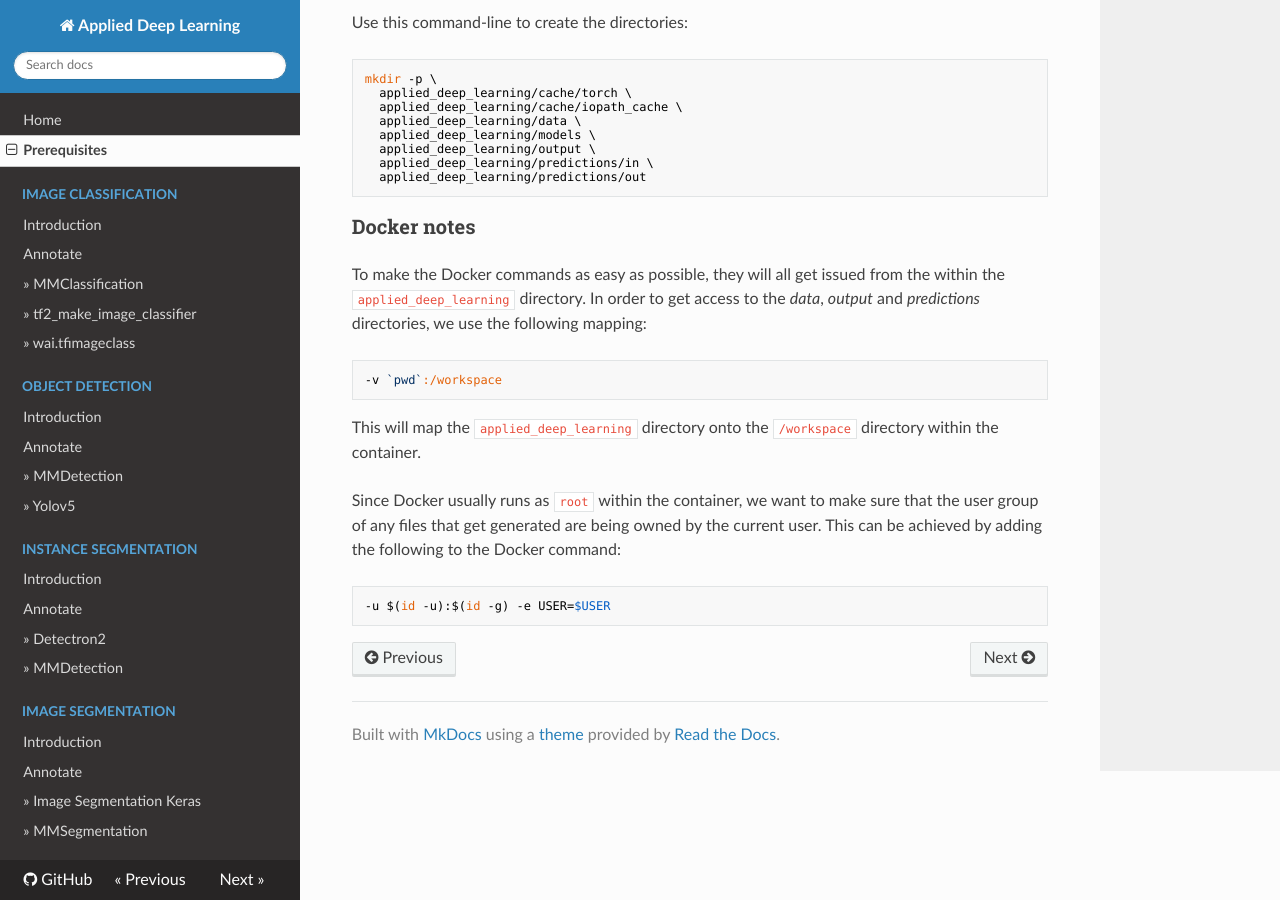
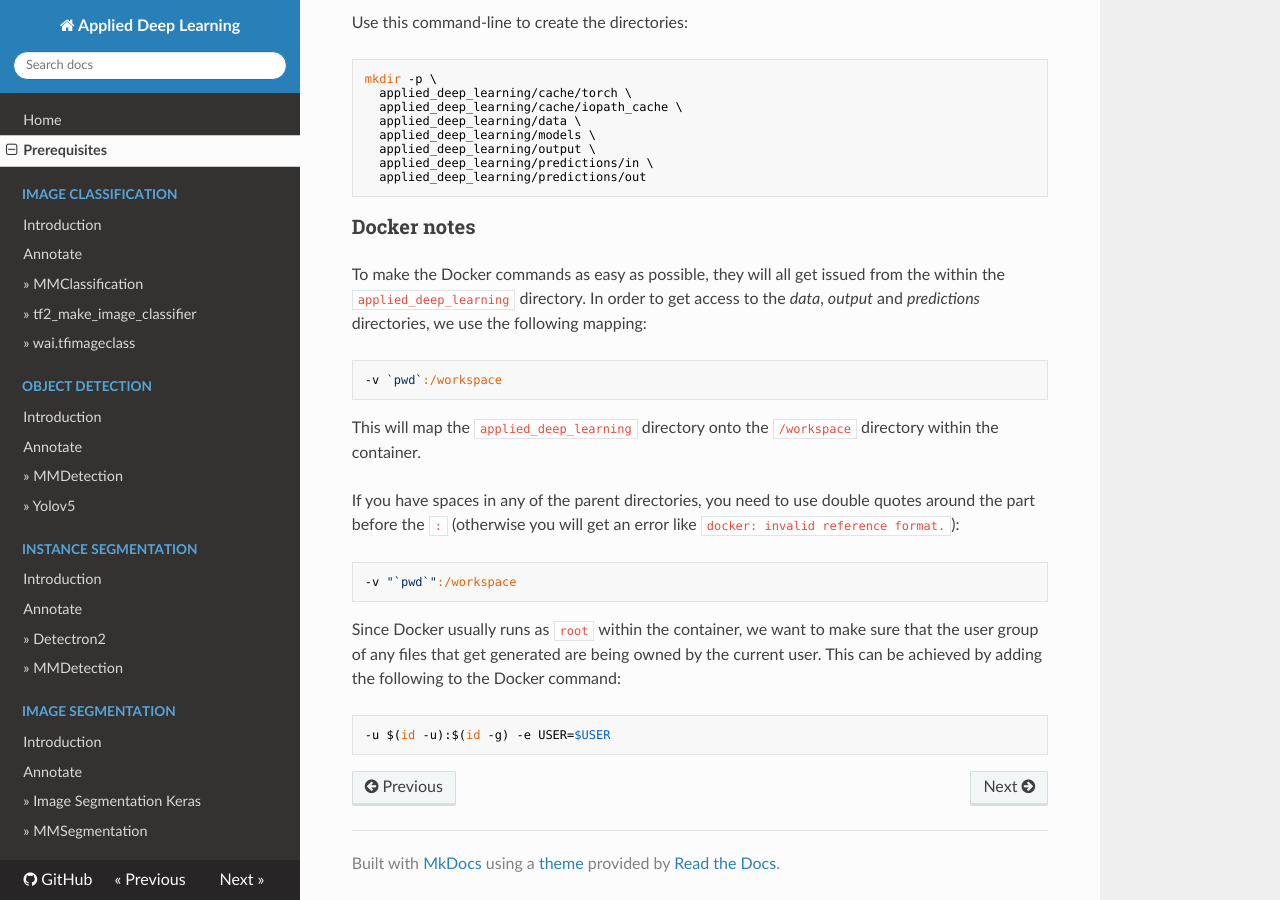
Before and after one commit to waikato-datamining/applied-deep-learning, an MkDocs documentation site: the page built from docs/prerequisites.md, in a window 1280 px wide and 900 px high, scrolled down 1162 px. Built offline with MkDocs 1.6.1, drawn with Linux system fonts in a browser that asks for light colours; nearby versions of some CDN libraries.

Commit message:
note about spaces in parent dirs

````diff
--- a/docs/prerequisites.md
+++ b/docs/prerequisites.md
@@ -74,6 +74,13 @@ the `applied_deep_learning` directory. In order to get access to the *data*, *ou
 This will map the `applied_deep_learning` directory onto the `/workspace` directory within
 the container.
 
+If you have spaces in any of the parent directories, you need to use double quotes around
+the part before the `:` (otherwise you will get an error like `docker: invalid reference format.`):
+
+```
+-v "`pwd`":/workspace
+```
+
 Since Docker usually runs as `root` within the container, we want to make sure that the user
 group of any files that get generated are being owned by the current user. This can be achieved
 by adding the following to the Docker command:
````
